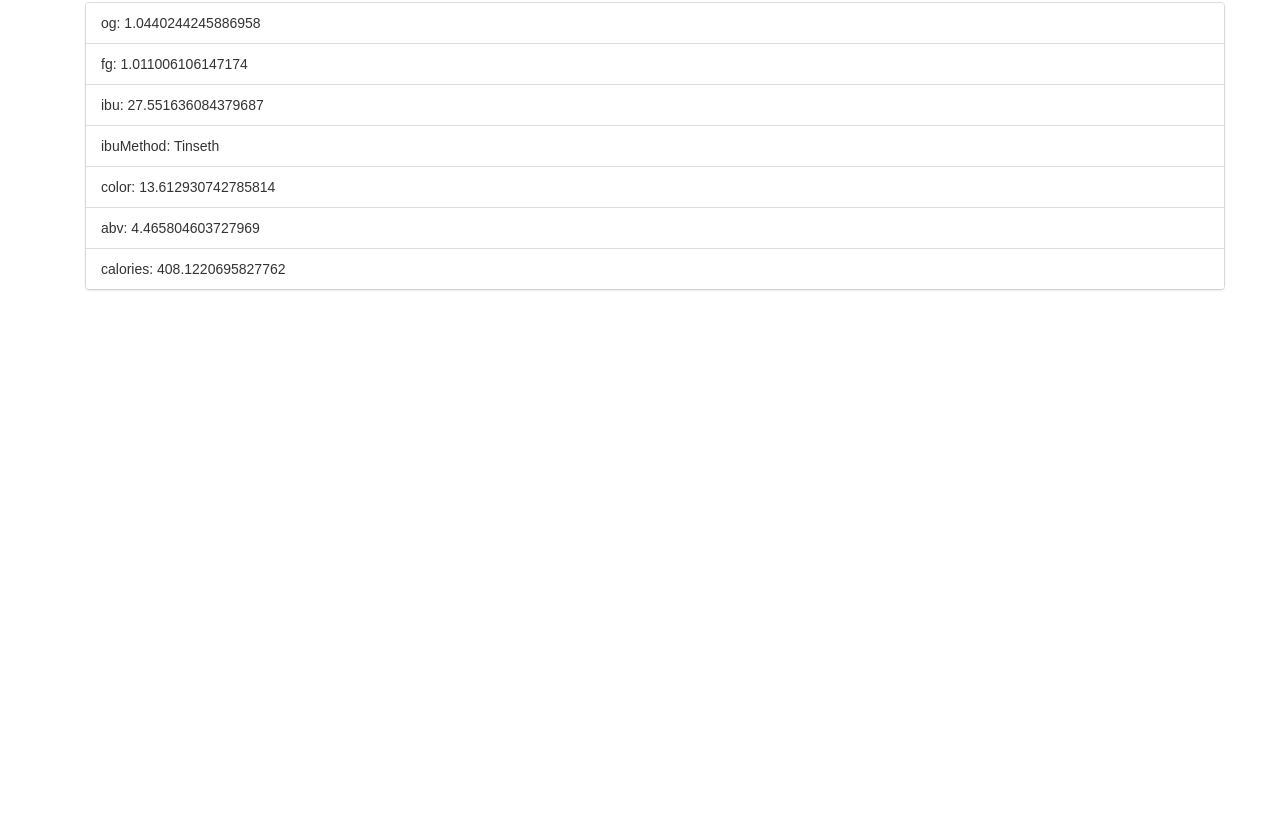
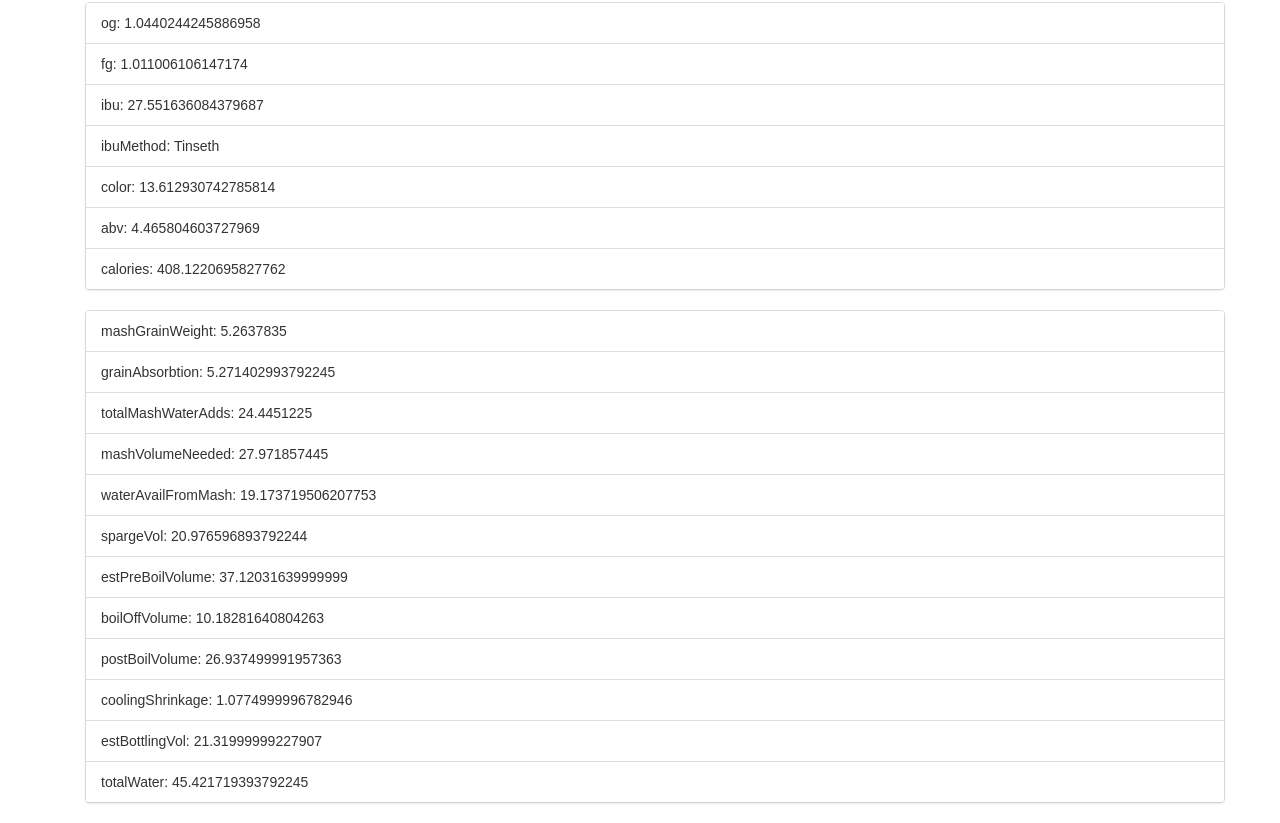
Before and after one commit to brewcomputer/brewcalc, a React (Create React App) app: page / in a window 1280 px wide. Shown: the part 1219-2042 px from the top of the page. Before the commit the page ends 1529 px from the top, so only its background shows below. Built offline with nearby package versions, Linux system fonts and the light colour scheme.

Commit message:
water stats UI

```diff
--- a/src/components/Recipe.js
+++ b/src/components/Recipe.js
@@ -5,6 +5,7 @@ import Hops from './Hops'
 import Yeasts from './Yeasts'
 import Equipment from './Equipment'
 import Stats from './Stats'
+import StatsWater from './StatsWater'
 import { Grid } from 'react-bootstrap'
 
 const Recipe = ({ recipe, equipment }) => (
@@ -17,6 +18,7 @@ const Recipe = ({ recipe, equipment }) => (
                 <Yeasts {...recipe} />
                 <Equipment {...equipment} />
                 <Stats recipe={recipe} equipment={equipment} />
+                <StatsWater recipe={recipe} equipment={equipment} />
             </div>
         }
     </Grid >
--- /dev/null
+++ b/src/components/StatsWater.js
@@ -0,0 +1,26 @@
+import React from 'react'
+import { ListGroup, Panel, ListGroupItem } from 'react-bootstrap'
+import { calculateVolumes } from '../lib/volumes'
+
+const StatsWater = ({ recipe, equipment }) => {
+    const volumes = calculateVolumes(recipe, equipment)
+    return (
+        <Panel header="Water Stats">
+            <ListGroup>
+                <ListGroupItem>mashGrainWeight: {volumes.mashGrainWeight}</ListGroupItem>
+                <ListGroupItem>grainAbsorbtion: {volumes.grainAbsorbtion}</ListGroupItem>
+                <ListGroupItem>totalMashWaterAdds: {volumes.totalMashWaterAdds}</ListGroupItem>
+                <ListGroupItem>mashVolumeNeeded: {volumes.mashVolumeNeeded}</ListGroupItem>
+                <ListGroupItem>waterAvailFromMash: {volumes.waterAvailFromMash}</ListGroupItem>
+                <ListGroupItem>spargeVol: {volumes.spargeVol}</ListGroupItem>
+                <ListGroupItem>estPreBoilVolume: {volumes.estPreBoilVolume}</ListGroupItem>
+                <ListGroupItem>boilOffVolume: {volumes.boilOffVolume}</ListGroupItem>
+                <ListGroupItem>postBoilVolume: {volumes.postBoilVolume}</ListGroupItem>
+                <ListGroupItem>coolingShrinkage: {volumes.coolingShrinkage}</ListGroupItem>
+                <ListGroupItem>estBottlingVol: {volumes.estBottlingVol}</ListGroupItem>
+                <ListGroupItem>totalWater: {volumes.totalWater}</ListGroupItem>
+            </ListGroup>
+        </Panel>)
+}
+
+export default StatsWater
```
